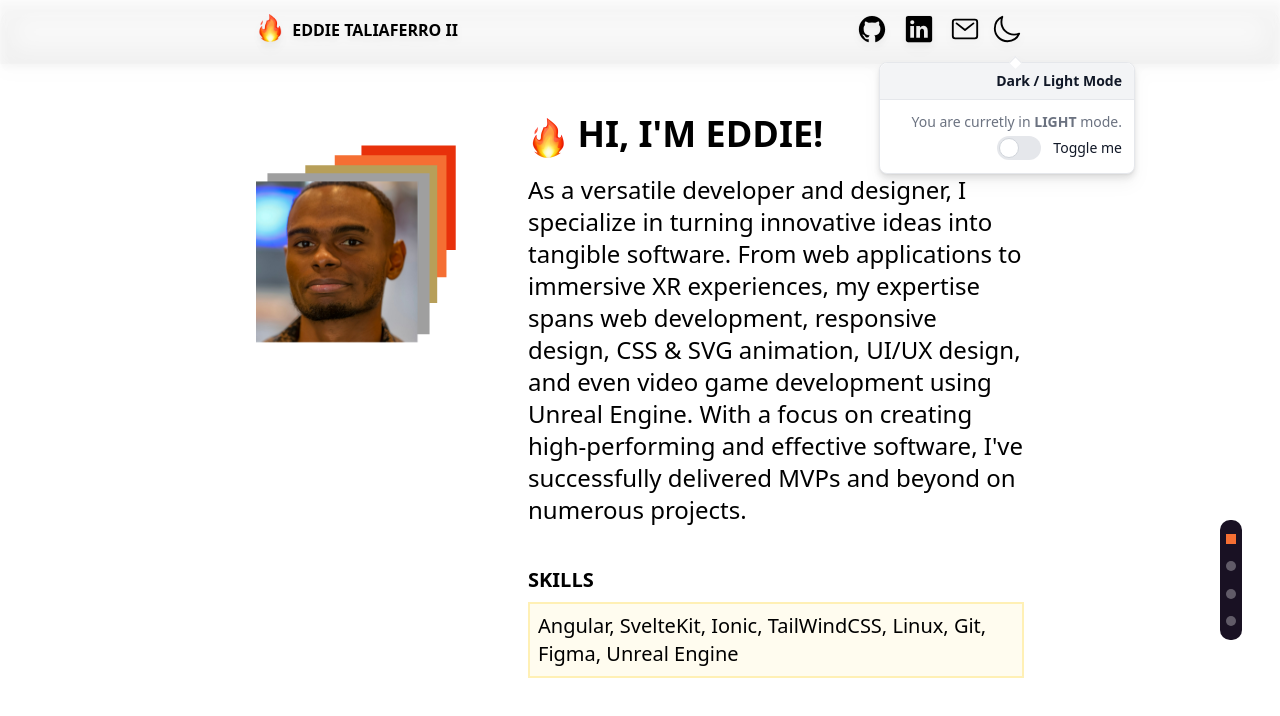
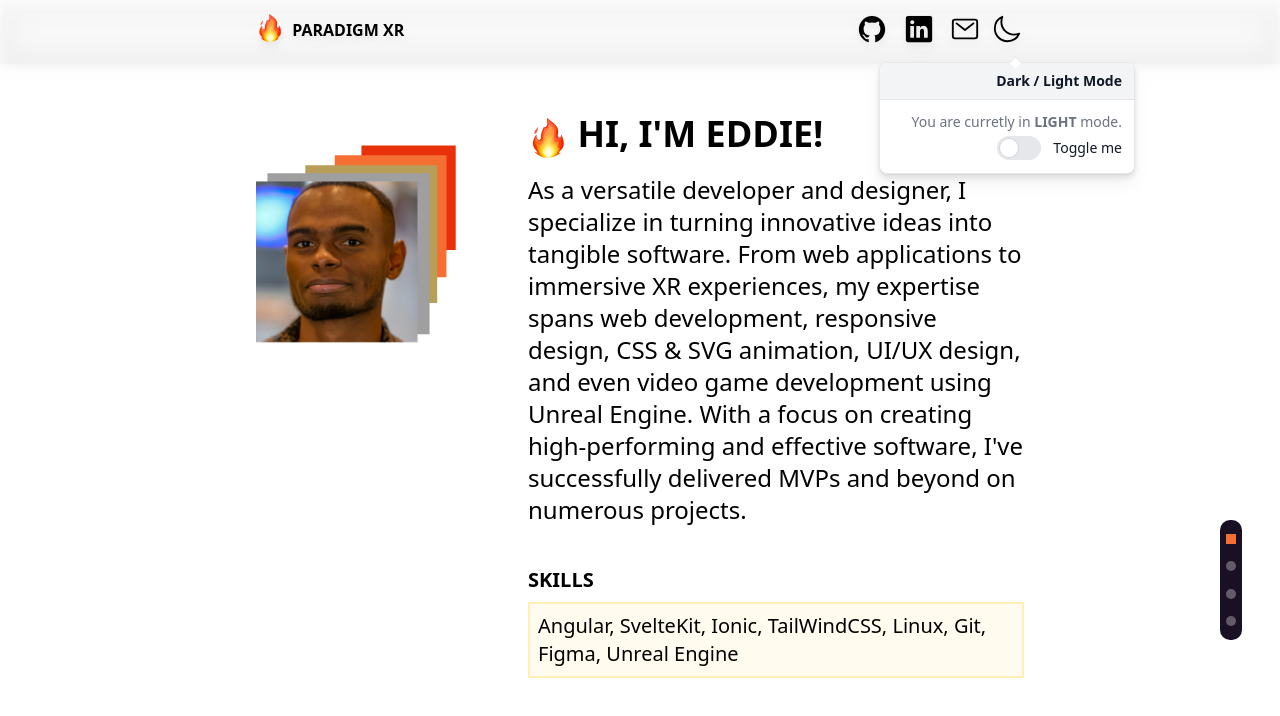
Before and after one commit to eddietal2/PXR, a Svelte app in the folder svelte/: page / in a window 1280 px wide. Shown: the top 716 px of the page. Built offline with nearby package versions, Linux system fonts and the light colour scheme.

Commit message:
Changed Navbar Logo Text

```diff
--- a/svelte/src/App.svelte
+++ b/svelte/src/App.svelte
@@ -264,7 +264,7 @@ getBrightnessMode();
       <div class="col-span-1 content-center">
         <img class="h-4 md:h-7 inline relative bottom-1 ml-3 lg:mr-1 lg:ml-0 " src={fireEmoji} alt="">
         <b class="text-md">
-          EDDIE TALIAFERRO II
+          PARADIGM XR
         </b>
       </div>
       <div class="hidden md:block col-span-1 content-center">
```
